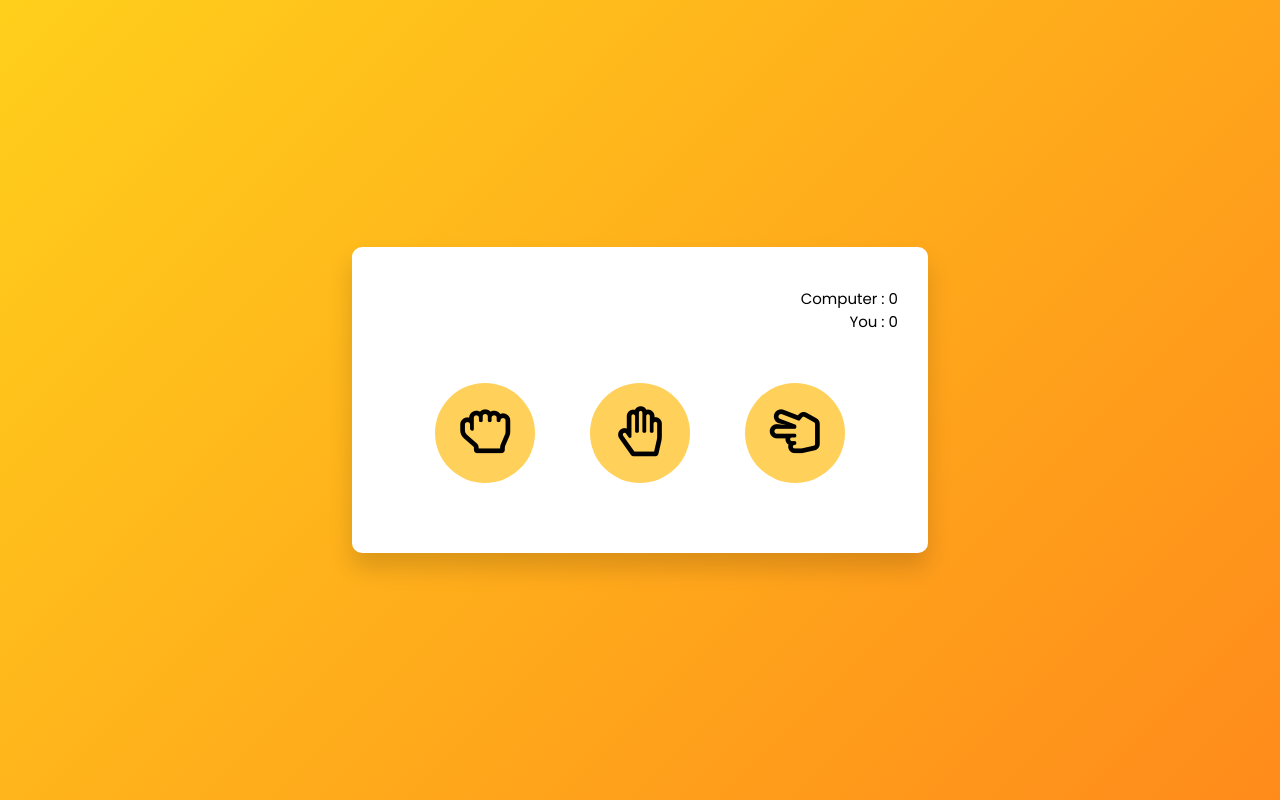
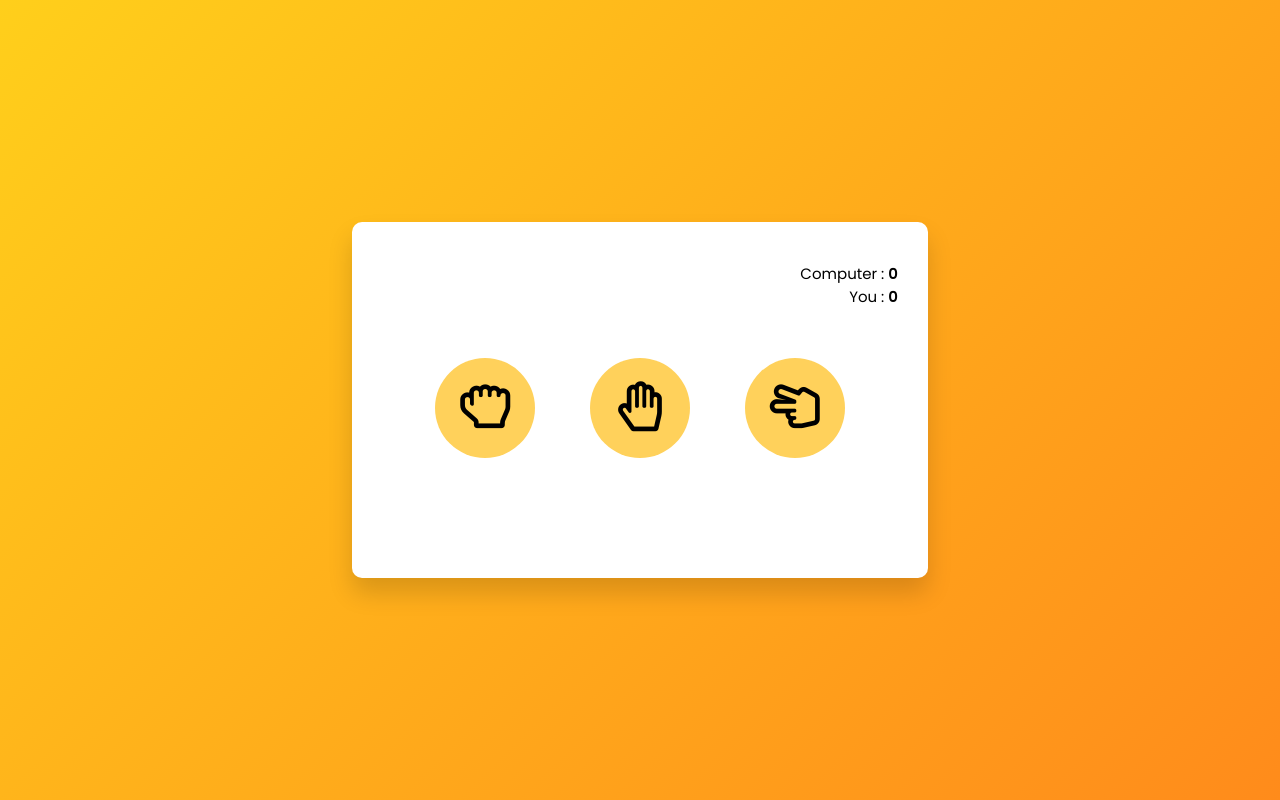
Before and after one commit to cloudwhynot/rock-paper-scissors-game, a plain HTML site: page index.html in a window 1280 px wide. Drawn offline with Linux system fonts and the light colour scheme.

Commit message:
bugfix: fixed incorrect size of result element

```diff
--- a/styles.css
+++ b/styles.css
@@ -58,3 +58,21 @@ body {
     font-weight: 400;
     font-size: 15px;
 }
+
+#result {
+    width: 180px;
+    padding: 10px 0;
+    margin: 30px auto;
+    font-weight: 600;
+    letter-spacing: 0.5px;
+}
+
+#user_choice,
+#computer_choice {
+    font-weight: 400;
+    margin-bottom: 10px;
+}
+
+span {
+    font-weight: 600;
+}
```
